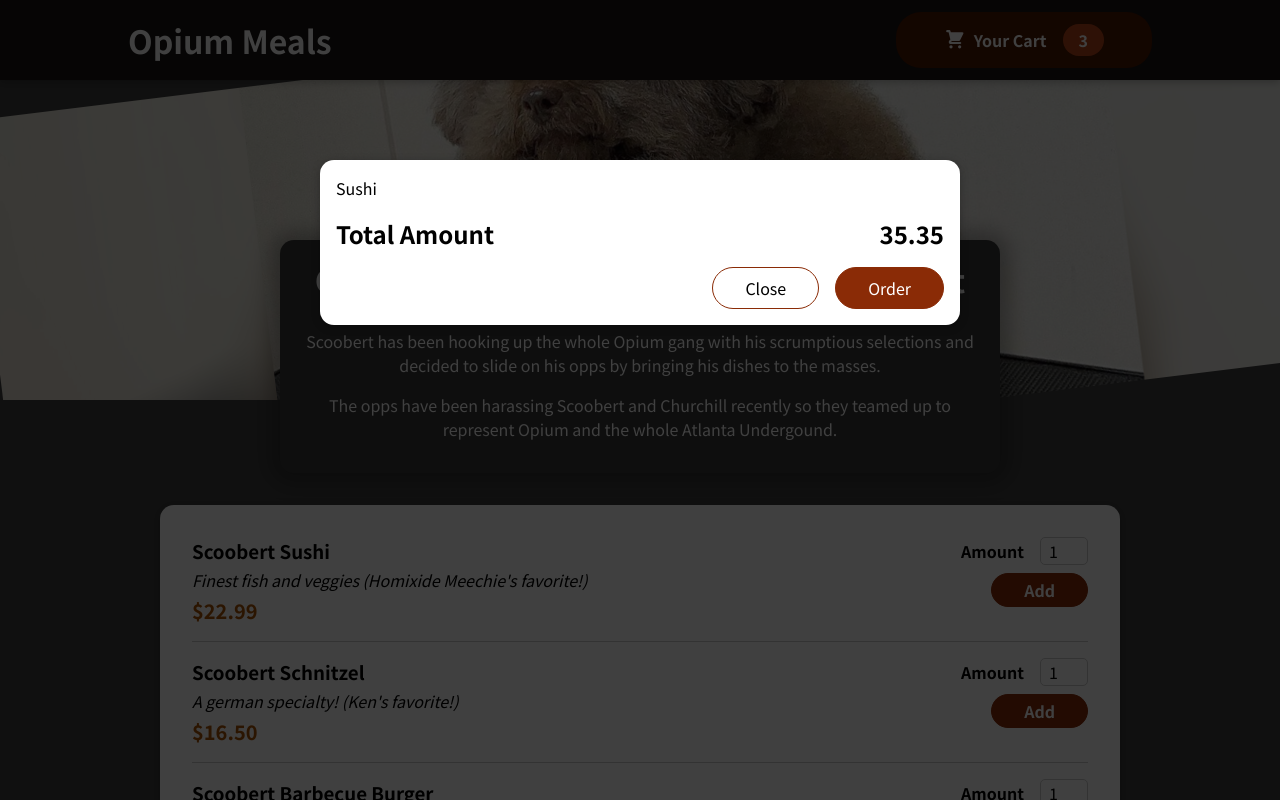
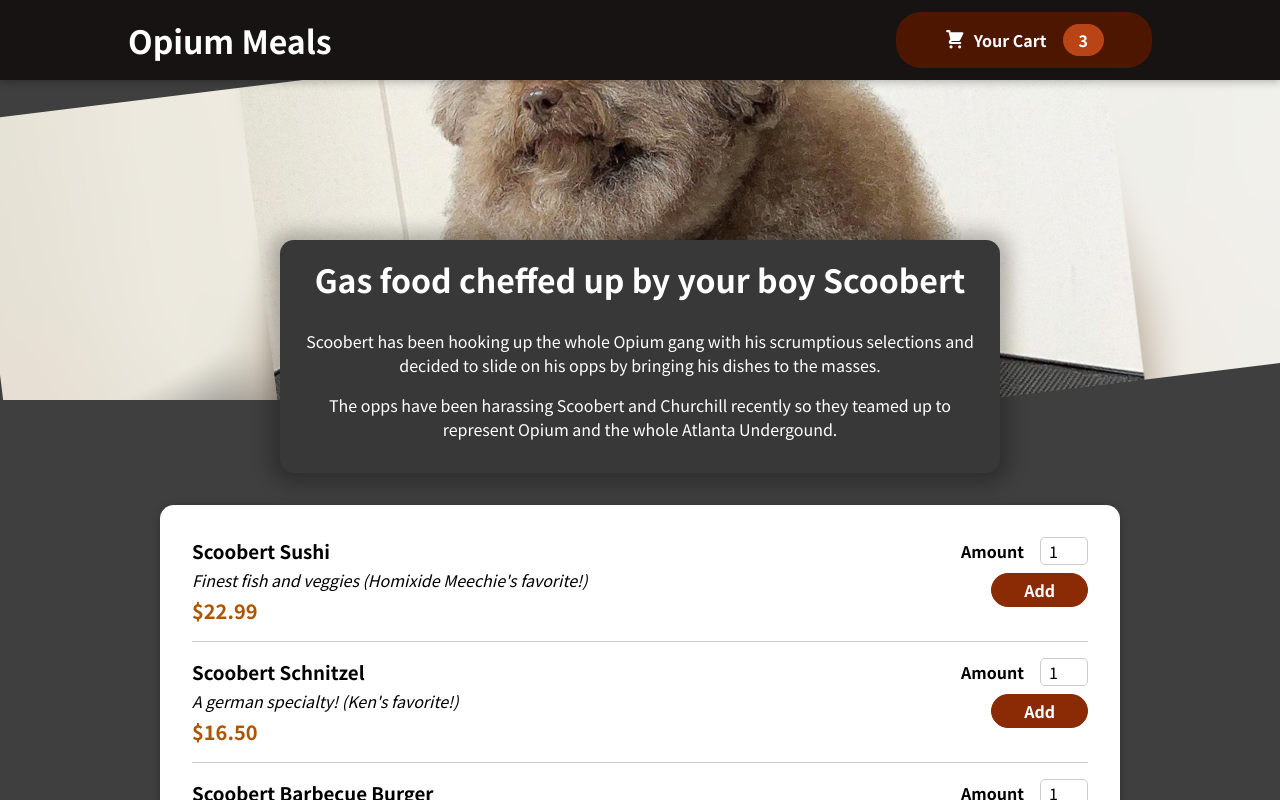
Before and after one commit to danielrosenthal0/react-food-order-app, a React (Create React App) app: page / in a window 1280 px wide. Shown: the top 800 px of the page. Built offline with nearby package versions, Linux system fonts and the light colour scheme.

Commit message:
cart opens and closes

```diff
--- a/src/App.js
+++ b/src/App.js
@@ -1,13 +1,24 @@
-import { Fragment } from "react";
+import { Fragment, useState } from "react";
 
 import Header from "./components/Layout/Header";
 import Meals from "./components/Meals/Meals";
 import Cart from './components/Cart/Cart';
 function App() {
+
+  const [cartIsShown, setCartIsShown] = useState(false);
+
+  const showCartHandler = () => {
+    setCartIsShown(true);
+  }
+
+  const hideCartHandler = () => {
+    setCartIsShown(false);
+  }
+
   return (
    <Fragment>
-      <Cart/>
-      <Header/>
+      {cartIsShown && <Cart onClose={hideCartHandler}/>}
+      <Header onShowCart={showCartHandler}/>
       <main>
         <Meals/>
       </main>
--- a/src/components/Cart/Cart.js
+++ b/src/components/Cart/Cart.js
@@ -11,14 +11,14 @@ const Card = (props) => {
     );
 
     return (
-        <Modal>
+        <Modal onClose={props.onClose}>
             {cartitems}
             <div className={classes.total}>
                 <span>Total Amount</span>
                 <span>35.35</span>
             </div>
             <div className={classes.actions}>
-                <button className={classes["buttons--alt"]}>Close</button>
+                <button className={classes["buttons--alt"]} onClick={props.onClose}>Close</button>
                 <button className={classes.button}>Order</button>
             </div>
         </Modal>
--- a/src/components/Layout/Header.js
+++ b/src/components/Layout/Header.js
@@ -8,7 +8,7 @@ const Header = props => {
     <Fragment>
         <header className={classes.header}>
             <h1>Opium Meals</h1>
-            <HeaderCartButton/>
+            <HeaderCartButton onClick={props.onShowCart}/>
         </header>
         <div className={classes['main-image']}>
             <img src={image} alt="Scoobert"/>
--- a/src/components/Layout/HeaderCartButton.js
+++ b/src/components/Layout/HeaderCartButton.js
@@ -3,7 +3,7 @@ import classes from './HeaderCartButton.module.css';
 
 const HeaderCartButton = props => {
     return (
-        <button className={classes.button}>
+        <button className={classes.button} onClick={props.onClick}>
             <span className={classes.icon}>
                 <CartIcon/>
             </span>
--- a/src/components/UI/Modal.js
+++ b/src/components/UI/Modal.js
@@ -4,7 +4,7 @@ import classes from './Modal.module.css';
 
 const Backdrop = (props) => {
     return (
-        <div className={classes.backdrop}></div>
+        <div className={classes.backdrop} onClick={props.onClose}></div>
     )
 };
 
@@ -21,7 +21,7 @@ const portalElement = document.getElementById('overlays')
 const Modal = (props) => {
     return (
         <Fragment>
-            {ReactDOM.createPortal(<Backdrop/>, portalElement)}
+            {ReactDOM.createPortal(<Backdrop onClose={props.onClose}/>, portalElement)}
             {ReactDOM.createPortal(<ModalOverlay>{props.children}</ModalOverlay>, portalElement)}
         </Fragment>
     )
```
